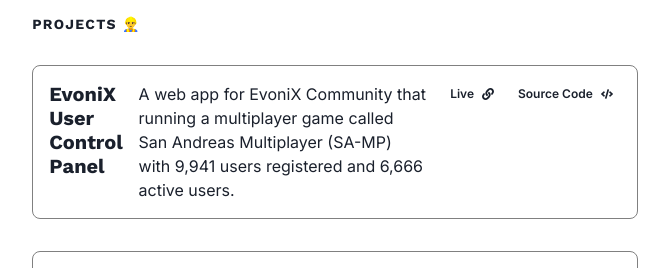
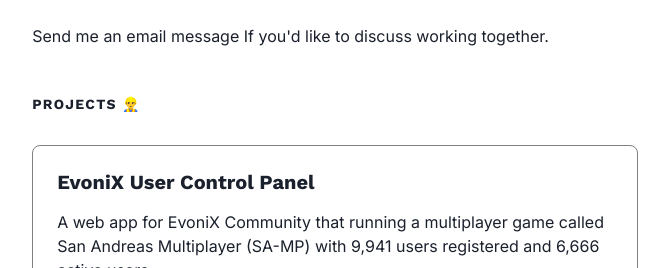
Before and after one commit to iamaul/iamaul.me, a Next.js app: page / in a window 1280 px wide. Shown: the part 532-800 px from the top of the page, without its empty margins (305-974 px from the left). Built offline with nearby package versions, Linux system fonts and the light colour scheme.

Commit message:
updated latest changes

```diff
--- a/src/components/header/Summary.tsx
+++ b/src/components/header/Summary.tsx
@@ -20,7 +20,7 @@ const Summary: React.FC = () => {
                 </div>
                 <Flex w="full" justifyContent="flex-end">
                     <Image
-                        boxSize="120px"
+                        boxSize="200px"
                         objectFit="cover"
                         style={{ borderRadius: '3px' }}
                         src="/IMG_0856.png"
--- a/src/components/project/index.tsx
+++ b/src/components/project/index.tsx
@@ -29,17 +29,12 @@ export const Project = ({ projects }: ProjectProps) => {
                         position="relative"
                         whileHover={{ scale: 1.05 }}
                         role="group">
-                      <HStack
-                        p={4}
-                        bg="white"
+                        <Box
+                            p={6}
+                            border="1px solid"
                             rounded="lg"
                             borderWidth="1px"
                             borderColor="gray"
-                        w="100%"
-                        h="100%"
-                        textAlign="left"
-                        align="start"
-                        spacing={4}
                             transition="all 0.25s"
                             transition-timing-function="spring(1 100 10 10)"
                             _hover={{ transform: "translateY(-4px)", shadow: "lg" }}
@@ -89,7 +84,7 @@ export const Project = ({ projects }: ProjectProps) => {
                                     </Link>
                                 )}
                             </HStack>
-                  </HStack>
+                        </Box>
                     </MotionBox>
                 </div>
             ))}
```
Also changed, not shown: 1 other file (tests, documents, lock files or other folders). Lines whose indentation alone changed are shown as unchanged.
